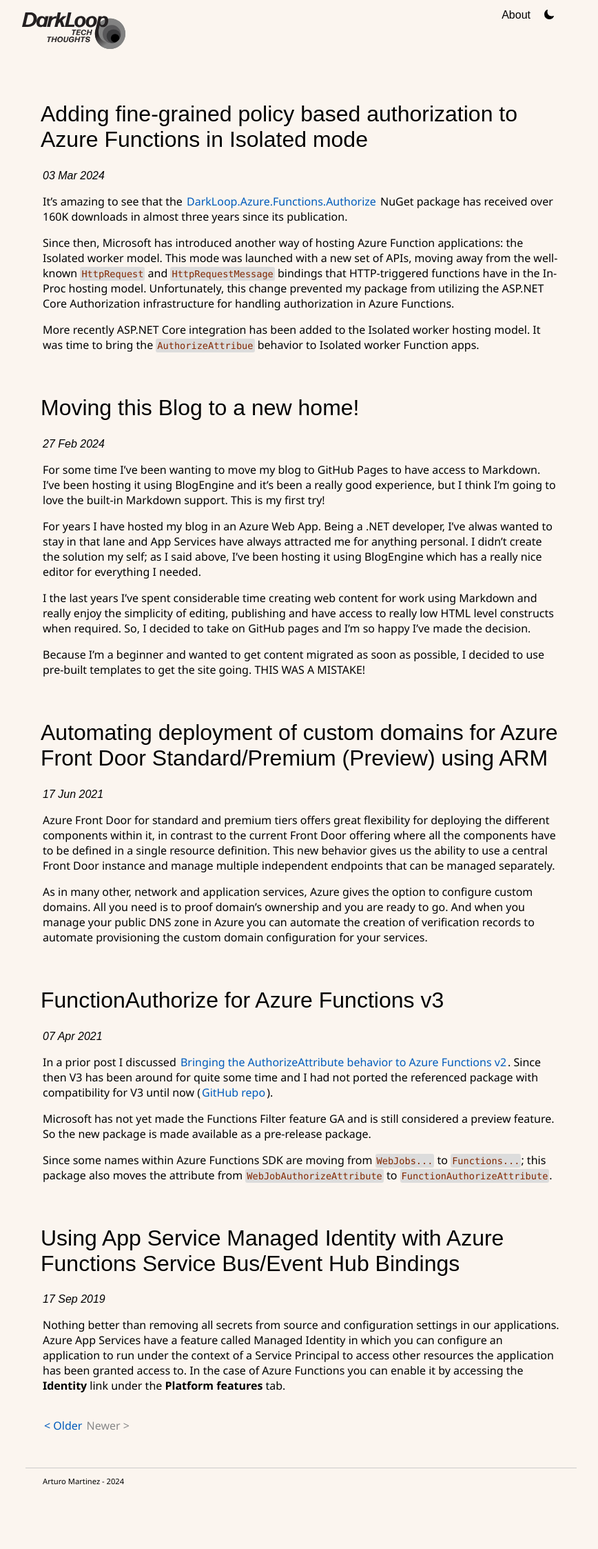
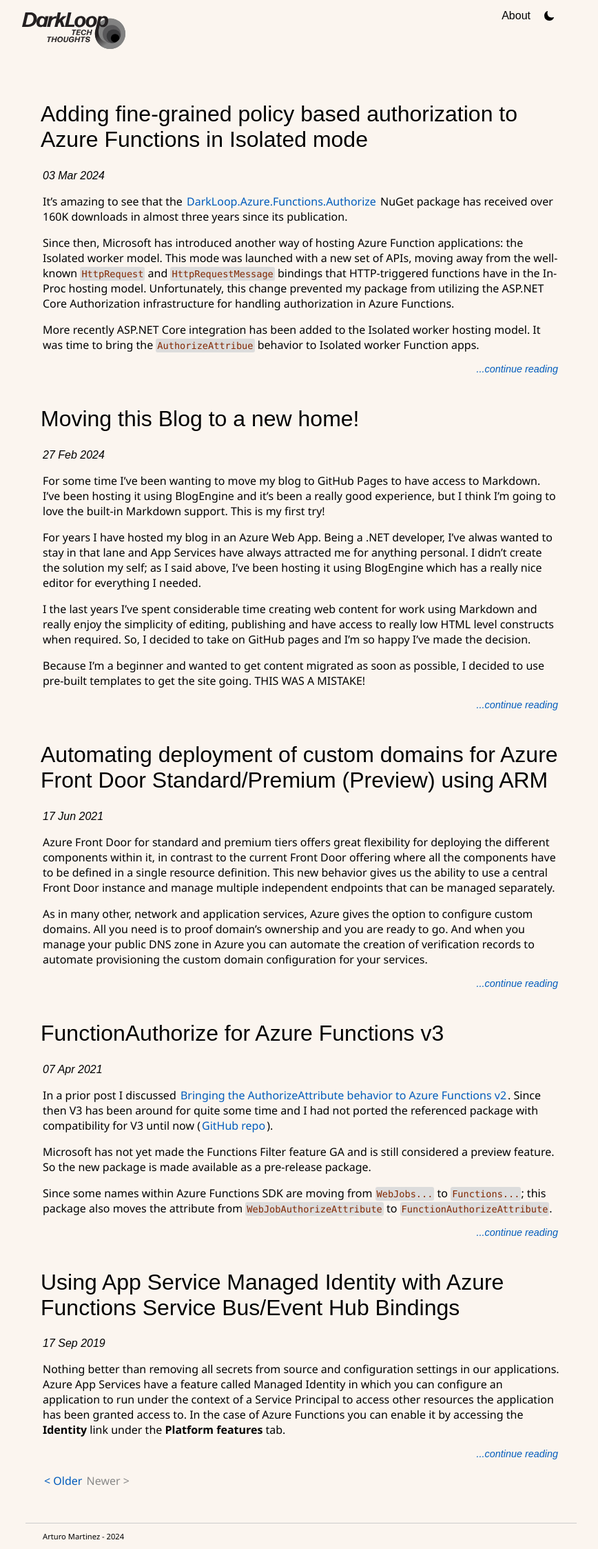
Before and after one commit to artmasa/artmasa.github.io, a Jekyll site: the page built from index.html, in a window 1280 px wide. Shown: the whole page at 69% size, without its empty margins (203-1071 px from the left). Built offline with Jekyll 4.4.1, drawn with Linux system fonts in a browser that asks for light colours; nearby versions of some CDN libraries; some web fonts are replaced; the list of posts is cut into pages by our own code; before the commit the page ends 2166 px from its top, so only the background shows below that.

Commit message:
adding continue reading link

```diff
--- a/_includes/navigation.html
+++ b/_includes/navigation.html
@@ -4,7 +4,7 @@
   </a>
   <span class="links">
     <a href="/about" {% if page.url == "/about" %}style="display:none"{% endif %}>About</a>
-    <button onclick="toggleTheme()" title="Switch theme">
+    <button type="button" onclick="toggleTheme()" title="Switch theme">
       <span class="theme-switcher"></span>
     </button>
   </span>
--- a/_sass/main.scss
+++ b/_sass/main.scss
@@ -74,6 +74,57 @@
 
 nav {
     font-weight: 200;
+    font-family: $eavesn;
+    font-size: 1em;
+    margin-bottom: 50px;
+    display: flex;
+    flex-direction: row;
+    flex-wrap: nowrap;
+    justify-content: space-between;
+
+    a, button {
+        border: 0;
+        background-color: transparent;
+        border-radius: 5px;
+        display: inline-flex;
+        text-decoration: none;
+        padding: 5px 7px !important;
+        text-align: left;
+    }
+
+    .links {
+        position: relative;
+        display: flex;
+        flex-direction: row;
+        height: fit-content;
+        align-items: center;
+        gap: 5px;
+        height: 30px;
+    }
+
+    .dl-logo {
+        margin-left: 0;
+        padding: 0 !important;
+        padding-top: 10px !important;
+
+        &:hover {
+            background-color: transparent;
+        }
+
+        .logo
+        {
+            background-repeat: no-repeat;
+            background-size: contain;
+            width: 150px;
+            height: 53px;
+        }
+    }
+
+    .theme-switcher {
+        width: 1.2em;
+        height: 1.2em;
+        background-repeat: no-repeat;
+    }
 }
 
 .container {
@@ -279,58 +330,6 @@
     }
 }
 
-nav {
-    font-family: $eavesn;
-    font-size: 1em;
-    margin-bottom: 50px;
-    display: flex;
-    flex-direction: row;
-    flex-wrap: nowrap;
-    justify-content: space-between;
-
-    a, button {
-        border: 0;
-        background-color: transparent;
-        border-radius: 5px;
-        display: inline-flex;
-        text-decoration: none;
-        padding: 5px 7px !important;
-        text-align: left;
-    }
-
-    .links {
-        position: relative;
-        display: flex;
-        flex-direction: row;
-        height: fit-content;
-        gap: 5px;
-    }
-
-    .dl-logo {
-        margin-left: 0;
-        padding: 0 !important;
-        padding-top: 10px !important;
-
-        &:hover {
-            background-color: transparent;
-        }
-
-        .logo
-        {
-            background-repeat: no-repeat;
-            background-size: contain;
-            width: 150px;
-            height: 53px;
-        }
-    }
-
-    .theme-switcher {
-        width: 1.2em;
-        height: 1.2em;
-        background-repeat: no-repeat;
-    }
-}
-
 .posts {
     display: flex;
     flex-direction: column;
@@ -340,6 +339,16 @@
         .post-title a{
             text-decoration: none;
 
+        }
+
+        .continue {
+            font-family: $joly;
+            font-weight: 300;
+            font-size: .9em;
+            font-style: italic;
+            display: flex;
+            flex-direction: row;
+            justify-content: right;
         }
     }
 }
--- a/index.html
+++ b/index.html
@@ -15,6 +15,10 @@
       <span class="post-date">{{ post.date | date_to_string }}</span>
 
       {{ post.excerpt }}
+
+      <div class="continue">
+        <a href="{{ post.url | absolute_url }}">...continue reading</a>
+      </div>
     </div>
     {% endfor %}
 </div>
```
